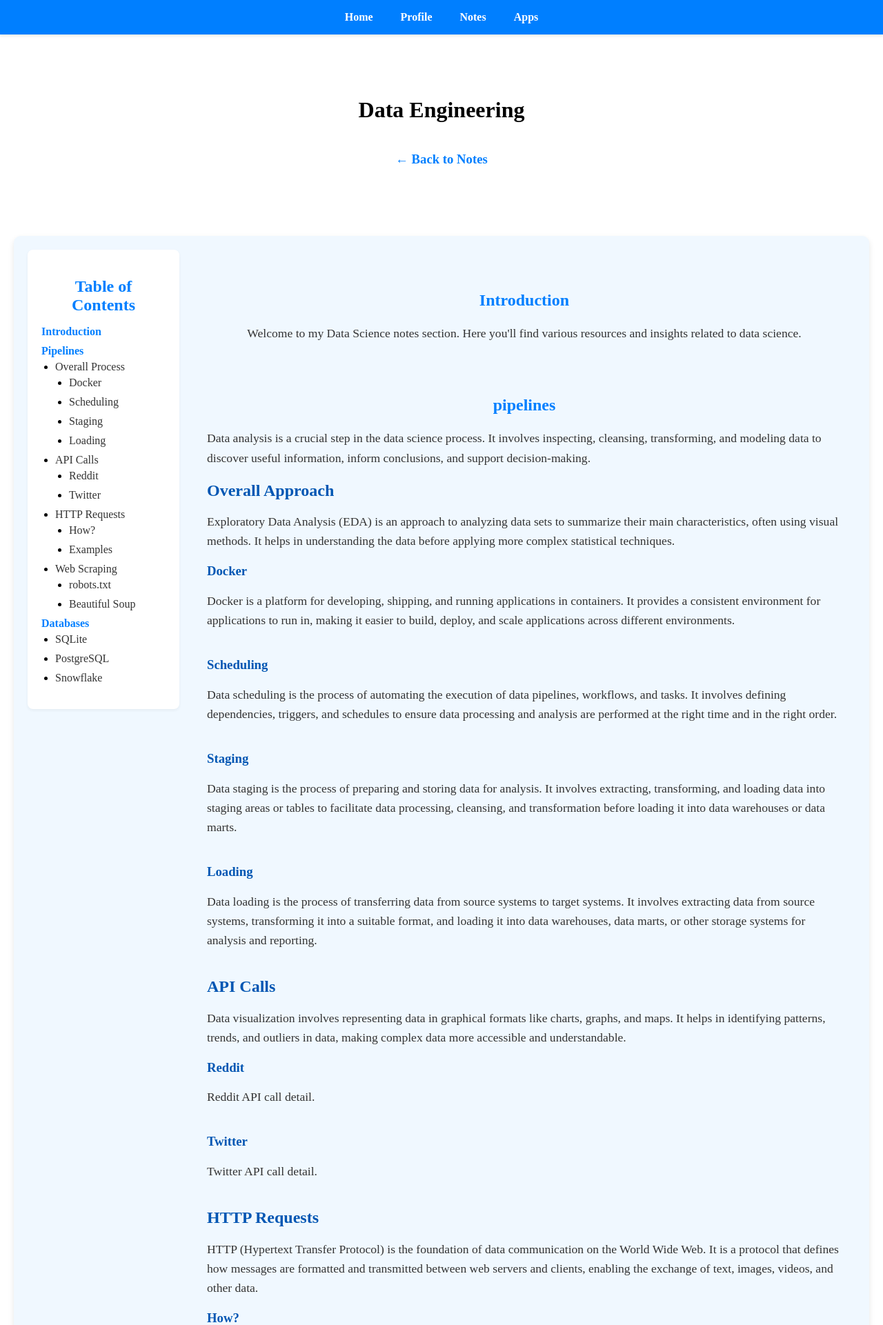
After one commit to twwebb3/personal-website, a Django app: page /notes/data_engineering/ in a window 1280 px wide. The commit adds this page. Shown: the top 1921 px of the page at 69% size. Run offline with Django 4.2, Linux system fonts and the light colour scheme.

Commit message:
data engineering template and connectivity added.

```diff
--- /dev/null
+++ b/notes/templates/data_engineering.html
@@ -0,0 +1,167 @@
+<!-- notes/templates/notes/data_science.html -->
+
+{% extends "base.html" %}
+{% load static %}
+
+{% block extra_css %}
+<link rel="stylesheet" href="{% static 'notes/css/notes_detail.css' %}">
+{% endblock extra_css %}
+
+
+
+{% block content %}
+
+<div class="sub-header">
+    <h1>Data Engineering</h1>
+    <h3>
+        <a href="{% url 'notes' %}" class="back-link">← Back to Notes</a>
+    </h3>
+</div>
+
+
+<div class="data-science-container">
+    <aside class="toc">
+        <h2>Table of Contents</h2>
+        <ul>
+            <li><a href="#introduction">Introduction</a></li>
+            <li>
+                <a href="#pipelines">Pipelines</a>
+                <ul>
+                    <li>
+                        <a href="#pipelines-overall">Overall Process</a>
+                        <ul>
+                            <li><a href="#pipelines-docker">Docker</a></li>
+                            <li><a href="#pipelines-scheduling">Scheduling</a></li>
+                            <li><a href="#piplines-staging">Staging</a></li>
+                            <li><a href="#pipelines-loading">Loading</a></li>
+                        </ul>
+                    </li>
+                    <li>
+                        <a href="#pipelines-api">API Calls</a>
+                        <ul>
+                            <li><a href="#pipelines-api-reddit">Reddit</a></li>
+                            <li><a href="#pipelines-api-twitter">Twitter</a></li>
+                        </ul>
+                    </li>
+                    <li>
+                        <a href="#pipelines-requests">HTTP Requests</a>
+                        <ul>
+                            <li><a href="#pipelines-requests-how">How?</a></li>
+                            <li><a href="#pipelines-requests-examples">Examples</a></li>
+                        </ul>
+                    </li>
+                    <li>
+                        <a href="#pipelines-scraping">Web Scraping</a>
+                        <ul>
+                            <li><a href="#pipelines-scraping-robots">robots.txt</a></li>
+                            <li><a href="#pipelines-scraping-bs4">Beautiful Soup</a></li>
+                        </ul>
+                    </li>
+                </ul>
+            </li>
+            <li>
+                <a href="#databases">Databases</a>
+                <ul>
+                    <li><a href="#databases-sqlite">SQLite</a></li>
+                    <li><a href="#databases-postgres">PostgreSQL</a></li>
+                    <li><a href="#databases-snowflake">Snowflake</a></li>
+                </ul>
+            </li>
+        </ul>
+    </aside>
+
+    <main class="main-content">
+        <section id="introduction">
+            <h1>Introduction</h1>
+            <p>Welcome to my Data Science notes section. Here you'll find various resources and insights related to data science.</p>
+        </section>
+
+        <section id="pipelines">
+            <h1>pipelines</h1>
+            <p>Data analysis is a crucial step in the data science process. It involves inspecting, cleansing, transforming, and modeling data to discover useful information, inform conclusions, and support decision-making.</p>
+
+            <section id="pipelines-overall">
+                <h2>Overall Approach</h2>
+                <p>Exploratory Data Analysis (EDA) is an approach to analyzing data sets to summarize their main characteristics, often using visual methods. It helps in understanding the data before applying more complex statistical techniques.</p>
+                <section id="pipelines-docker">
+                    <h3>Docker</h3>
+                    <p>Docker is a platform for developing, shipping, and running applications in containers. It provides a consistent environment for applications to run in, making it easier to build, deploy, and scale applications across different environments.</p>
+                </section>
+                <section id="pipelines-scheduling">
+                    <h3>Scheduling</h3>
+                    <p>Data scheduling is the process of automating the execution of data pipelines, workflows, and tasks. It involves defining dependencies, triggers, and schedules to ensure data processing and analysis are performed at the right time and in the right order.</p>
+                </section>
+                <section id="pipelines-staging">
+                    <h3>Staging</h3>
+                    <p>Data staging is the process of preparing and storing data for analysis. It involves extracting, transforming, and loading data into staging areas or tables to facilitate data processing, cleansing, and transformation before loading it into data warehouses or data marts.</p>
+                </section>
+                <section id="pipelines-loading">
+                    <h3>Loading</h3>
+                    <p>Data loading is the process of transferring data from source systems to target systems. It involves extracting data from source systems, transforming it into a suitable format, and loading it into data warehouses, data marts, or other storage systems for analysis and reporting.</p>
+                </section>
+            </section>
+
+            <section id="pipelines-api">
+                <h2>API Calls</h2>
+                <p>Data visualization involves representing data in graphical formats like charts, graphs, and maps. It helps in identifying patterns, trends, and outliers in data, making complex data more accessible and understandable.</p>
+                <section id="pipelines-api-reddit">
+                    <h3>Reddit</h3>
+                    <p>Reddit API call detail.</p>
+                </section>
+                <section id="pipelines-api-twitter">
+                    <h3>Twitter</h3>
+                    <p>Twitter API call detail.</p>
+                </section>
+            </section>
+
+            <section id="pipelines-requests">
+                <h2>HTTP Requests</h2>
+                <p>HTTP (Hypertext Transfer Protocol) is the foundation of data communication on the World Wide Web. It is a protocol that defines how messages are formatted and transmitted between web servers and clients, enabling the exchange of text, images, videos, and other data.</p>
+                <section id="pipelines-requests-how">
+                    <h3>How?</h3>
+                    <p>HTTP requests are messages sent by a client to a server to request data or actions. They consist of a request line, headers, and an optional body. The request line specifies the HTTP method, URL, and protocol version, while the headers provide additional information about the request.</p>
+                </section>
+                <section id="pipelines-requests-examples">
+                    <h3>Examples</h3>
+                    <p>Common HTTP methods include GET, POST, PUT, DELETE, and PATCH. GET requests retrieve data from a server, POST requests submit data to a server, PUT requests update data on a server, DELETE requests remove data from a server, and PATCH requests partially update data on a server.</p>
+                </section>
+            </section>
+
+            <section id="pipelines-scraping">
+                <h2>Web Scraping</h2>
+                <p>Web scraping is the process of extracting data from websites. It involves fetching web pages, parsing their content, and extracting useful information for analysis or storage. Web scraping can be done manually or using automated tools and techniques.</p>
+                <section id="pipelines-scraping-robots">
+                    <h3>robots.txt</h3>
+                    <p>robots.txt is a file that webmasters create to instruct web robots how to crawl and index pages on their website. It specifies which parts of the website are allowed or disallowed to be crawled by search engine bots and other web crawlers.</p>
+                </section>
+                <section id="pipelines-scraping-bs4">
+                    <h3>Beautiful Soup</h3>
+                    <p>Beautiful Soup is a Python library for pulling data out of HTML and XML files. It provides tools for navigating, searching, and modifying the parse tree created by a parser like lxml or html5lib. Beautiful Soup makes it easy to scrape web pages and extract data for analysis.</p>
+                </section>
+            </section>
+        </section>
+
+        <section id="databases">
+            <h1>Databases</h1>
+            <p>Below are some notes on various databases I've built pipelines for and used extensively. SQLite is only mentioned to call out it's limitations and use for prototyping.</p>
+
+            <section id="databases-sqlite">
+                <h2>SQLite</h2>
+                <p>Limitations</p>
+            </section>
+
+            <section id="databases-postgres">
+                <h2>PostgreSQL</h2>
+                <p>Why?</p>
+            </section>
+
+            <section id="databases-snowflake">
+                <h2>Snowflake</h2>
+                <p>Advantages</p>
+            </section>
+        </section>
+
+        <a href="{% url 'notes' %}" class="back-link">← Back to Notes</a>
+    </main>
+</div>
+{% endblock content %}
--- a/notes/templates/notes.html
+++ b/notes/templates/notes.html
@@ -27,7 +27,7 @@
     <div class="card">
         <h2>Data Engineering</h2>
         <p>Another description here.</p>
-        <a href="{% url 'notes' %}" class="coming-soon-link">🚧 Stay Tuned! 🚧</a>
+        <a href="{% url 'data_engineering' %}" class="learn-more-button">Learn More</a>
     </div>
     <div class="card">
         <h2>Mathematics</h2>
--- a/notes/urls.py
+++ b/notes/urls.py
@@ -1,10 +1,11 @@
 
 from django.urls import path
-from .views import NotesPageView, DataSciencePageView, ProgrammingPageView
+from .views import NotesPageView, DataSciencePageView, ProgrammingPageView, DataEngineeringPageView
 
 
 urlpatterns = [
     path('', NotesPageView.as_view(), name='notes'),
     path('data_science/', DataSciencePageView.as_view(), name='data_science'),
     path('programming/', ProgrammingPageView.as_view(), name='programming'),
+    path('data_engineering/', DataEngineeringPageView.as_view(), name='data_engineering'),
 ]
--- a/notes/views.py
+++ b/notes/views.py
@@ -10,3 +10,6 @@ class DataSciencePageView(TemplateView):
 
 class ProgrammingPageView(TemplateView):
     template_name = 'programming.html'
+
+class DataEngineeringPageView(TemplateView):
+    template_name = 'data_engineering.html'
```
